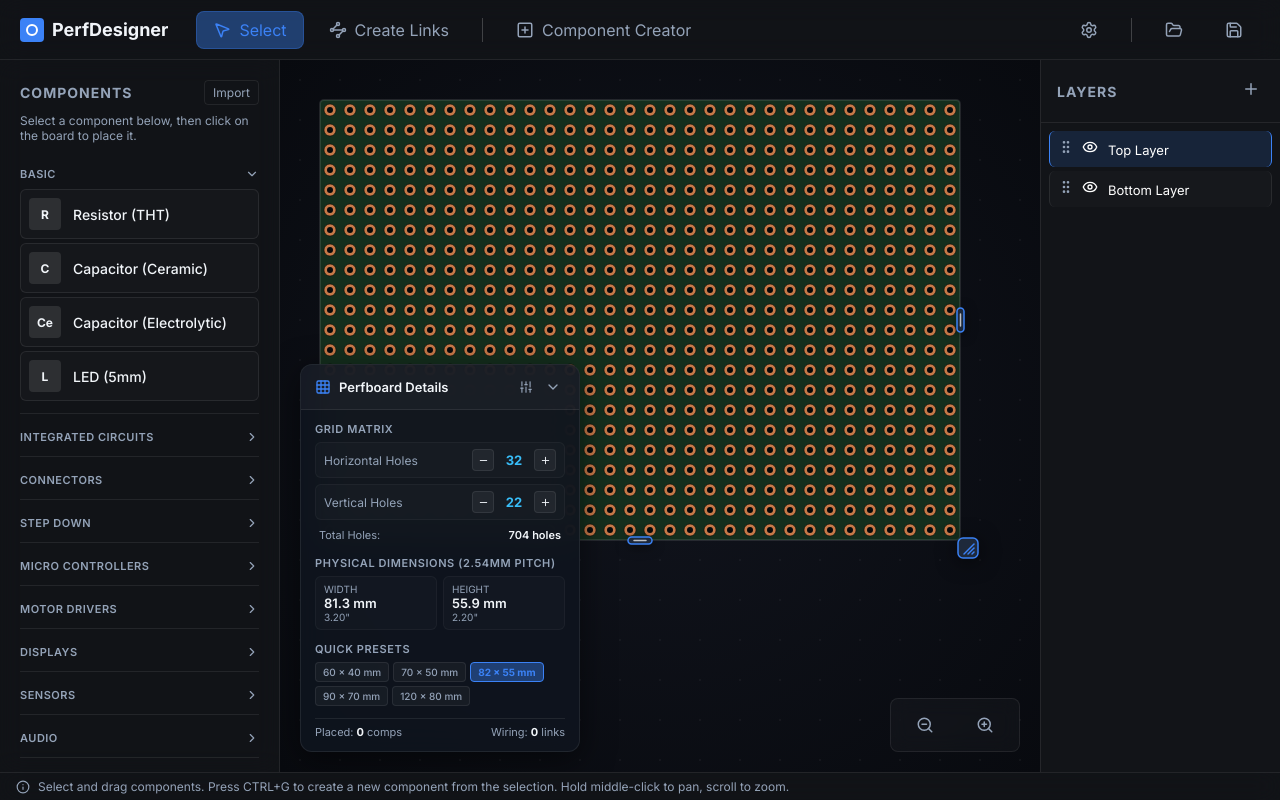
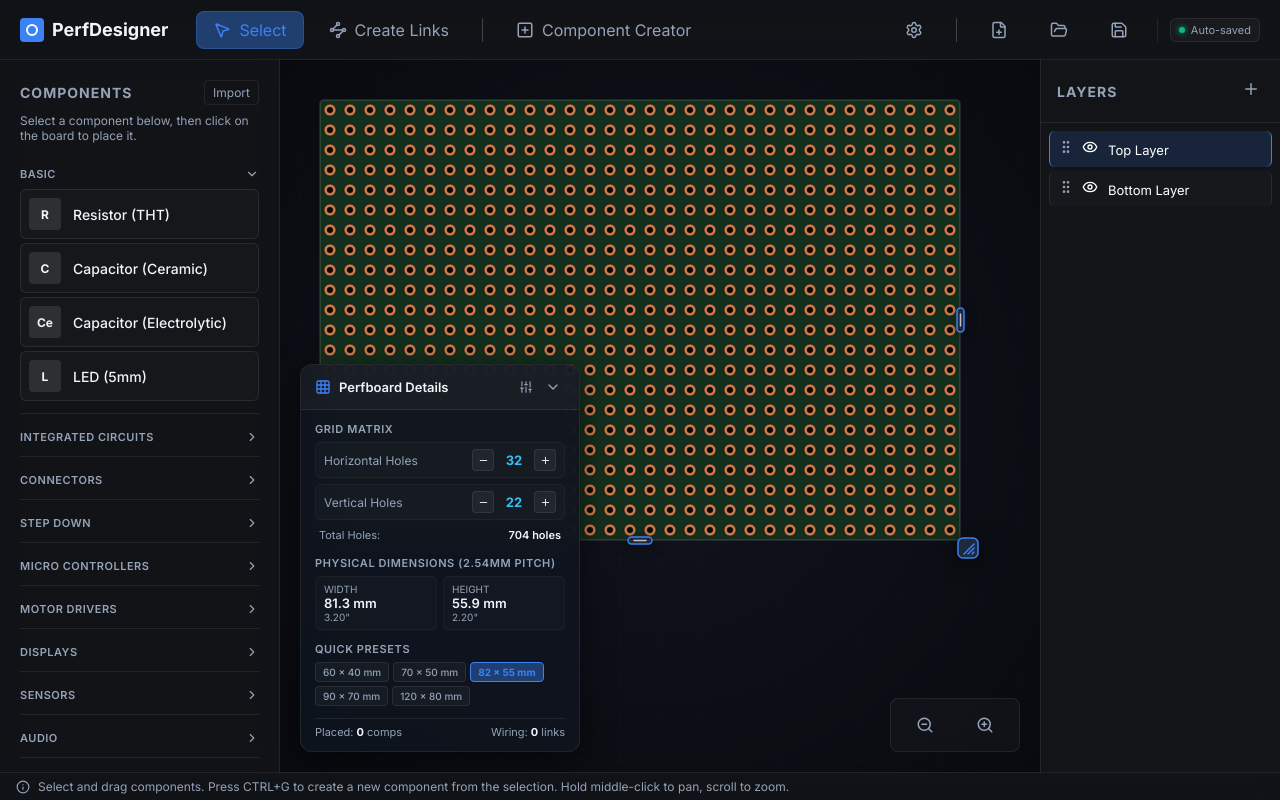
Before and after one commit to jaysonragasa/perfdesigner, a React (Vite) app: page / in a window 1280 px wide. Built offline with nearby package versions, Linux system fonts and the light colour scheme.

Commit message:
feat: add continuous session auto-save and restore to localStorage

```diff
--- a/src/App.jsx
+++ b/src/App.jsx
@@ -22,15 +22,31 @@ const TOOL_STATUS = {
   link: 'Press CTRL+LEFT CLICK to create a new link.'
 };
 
+const AUTOSAVE_KEY = 'perfdesigner_autosave_session';
+
+const loadSavedSession = () => {
+  try {
+    const raw = localStorage.getItem(AUTOSAVE_KEY);
+    if (raw) {
+      return JSON.parse(raw);
+    }
+  } catch (err) {
+    console.warn('Failed to load auto-saved session:', err);
+  }
+  return null;
+};
+
 function App() {
-  const [layers, setLayers] = useState([
+  const [savedSession] = useState(() => loadSavedSession());
+
+  const [layers, setLayers] = useState(() => savedSession?.layers || [
     { id: 'top', name: 'Top Layer', visible: true },
     { id: 'bottom', name: 'Bottom Layer', visible: true }
   ]);
-  const [activeLayerId, setActiveLayerId] = useState('top');
-  const [showGoldBorder, setShowGoldBorder] = useState(true);
-  const [dimInactiveLayers, setDimInactiveLayers] = useState(true);
-  const [boardColor, setBoardColor] = useState('#142e1d');
+  const [activeLayerId, setActiveLayerId] = useState(() => savedSession?.activeLayerId || 'top');
+  const [showGoldBorder, setShowGoldBorder] = useState(() => savedSession?.showGoldBorder !== undefined ? savedSession.showGoldBorder : true);
+  const [dimInactiveLayers, setDimInactiveLayers] = useState(() => savedSession?.dimInactiveLayers !== undefined ? savedSession.dimInactiveLayers : true);
+  const [boardColor, setBoardColor] = useState(() => savedSession?.boardColor || '#142e1d');
   const [activeTool, setActiveTool] = useState('select'); // 'select', 'component', 'link'
   const [selectedComponentType, setSelectedComponentType] = useState(null);
   const [showComponentCreator, setShowComponentCreator] = useState(false);
@@ -38,19 +54,60 @@ function App() {
   const [showComponentParams, setShowComponentParams] = useState(null);
   const [pendingComponentParams, setPendingComponentParams] = useState(null);
   const [showMacroBuilder, setShowMacroBuilder] = useState(null);
-  const [customComponents, setCustomComponents] = useState([]);
-  const [wireColor, setWireColor] = useState('#10b981'); // Default to green wire
+  const [customComponents, setCustomComponents] = useState(() => savedSession?.customComponents || []);
+  const [wireColor, setWireColor] = useState(() => savedSession?.wireColor || '#10b981'); // Default to green wire
   const [statusMessage, setStatusMessage] = useState(TOOL_STATUS.select);
 
   // Board Data
-  const [boardSize, setBoardSize] = useState({ width: 32, height: 22 });
-  const [boardTransform, setBoardTransform] = useState({ x: 50, y: 50, scale: 1 });
+  const [boardSize, setBoardSize] = useState(() => savedSession?.boardSize || { width: 32, height: 22 });
+  const [boardTransform, setBoardTransform] = useState(() => savedSession?.boardTransform || { x: 50, y: 50, scale: 1 });
 
-  const [components, setComponents] = useState([]);
-  const [links, setLinks] = useState([]);
+  const [components, setComponents] = useState(() => savedSession?.components || []);
+  const [links, setLinks] = useState(() => savedSession?.links || []);
   const [activeLinkId, setActiveLinkId] = useState(null);
   const [selectedComponentIds, setSelectedComponentIds] = useState([]);
   const [clipboard, setClipboard] = useState([]);
+
+  // Auto-save session to localStorage
+  useEffect(() => {
+    const sessionData = {
+      components,
+      links,
+      customComponents,
+      boardSize,
+      layers,
+      activeLayerId,
+      boardColor,
+      showGoldBorder,
+      dimInactiveLayers,
+      wireColor,
+      boardTransform,
+      updatedAt: Date.now()
+    };
+
+    const timer = setTimeout(() => {
+      try {
+        localStorage.setItem(AUTOSAVE_KEY, JSON.stringify(sessionData));
+      } catch (err) {
+        console.warn('AutoSave to localStorage failed:', err);
+      }
+    }, 400);
+
+    const handleBeforeUnload = () => {
+      try {
+        localStorage.setItem(AUTOSAVE_KEY, JSON.stringify(sessionData));
+      } catch (err) {
+        // ignore
+      }
+    };
+
+    window.addEventListener('beforeunload', handleBeforeUnload);
+
+    return () => {
+      clearTimeout(timer);
+      window.removeEventListener('beforeunload', handleBeforeUnload);
+    };
+  }, [components, links, customComponents, boardSize, layers, activeLayerId, boardColor, showGoldBorder, dimInactiveLayers, wireColor, boardTransform]);
 
   // Clear active link if tool changes
   useEffect(() => {
@@ -233,6 +290,17 @@ function App() {
     URL.revokeObjectURL(url);
   };
 
+  const handleNewDesign = () => {
+    if (window.confirm('Start a new design? Make sure you have exported your current design if needed.')) {
+      setComponents([]);
+      setLinks([]);
+      setBoardSize({ width: 32, height: 22 });
+      setSelectedComponentIds([]);
+      setActiveLinkId(null);
+      setBoardTransform({ x: 50, y: 50, scale: 1 });
+    }
+  };
+
   const handleOpenDesign = (e) => {
     const file = e.target.files[0];
     if (!file) return;
@@ -380,6 +448,7 @@ function App() {
         setWireColor={setWireColor}
         onSaveDesign={handleSaveDesign}
         onOpenDesign={handleOpenDesign}
+        onNewDesign={handleNewDesign}
         boardTransform={boardTransform}
         setBoardTransform={setBoardTransform}
       />
--- a/src/components/Toolbar.jsx
+++ b/src/components/Toolbar.jsx
@@ -5,6 +5,7 @@ import {
   Droplet,
   Save,
   FolderOpen,
+  FilePlus,
   PlusSquare,
   Settings,
   ZoomIn,
@@ -14,7 +15,7 @@ import {
 // Order: Black, Red, Orange, Yellow, Brown, Violet, Green, White
 const COLORS = ['#171717', '#ef4444', '#f59e0b', '#facc15', '#8B4513', '#8b5cf6', '#10b981', '#f1f5f9'];
 
-const Toolbar = ({ activeLayerId, activeTool, setActiveTool, setActiveLinkId, setShowComponentCreator, setShowBoardSettings, wireColor, setWireColor, onSaveDesign, onOpenDesign, boardTransform, setBoardTransform }) => {
+const Toolbar = ({ activeLayerId, activeTool, setActiveTool, setActiveLinkId, setShowComponentCreator, setShowBoardSettings, wireColor, setWireColor, onSaveDesign, onOpenDesign, onNewDesign, boardTransform, setBoardTransform }) => {
   return (
     <div className="toolbar">
       <div className="toolbar-group">
@@ -94,13 +95,37 @@ const Toolbar = ({ activeLayerId, activeTool, setActiveTool, setActiveLinkId, se
           <Settings size={18} />
         </button>
         <div style={{ width: '1px', height: '24px', background: 'var(--border-active)', margin: '0 8px' }}></div>
+        {onNewDesign && (
+          <button className="tool-btn" title="New Blank Design" onClick={onNewDesign}>
+            <FilePlus size={18} />
+          </button>
+        )}
         <label className="tool-btn" title="Open Design" style={{ cursor: 'pointer', margin: 0 }}>
           <FolderOpen size={18} />
           <input type="file" accept=".json" style={{ display: 'none' }} onChange={onOpenDesign} />
         </label>
-        <button className="tool-btn" title="Save Design" onClick={onSaveDesign}>
+        <button className="tool-btn" title="Export Design (JSON)" onClick={onSaveDesign}>
           <Save size={18} />
         </button>
+        <div style={{ width: '1px', height: '24px', background: 'var(--border-subtle)', margin: '0 4px' }}></div>
+        <div
+          title="Continuous Auto-Save is active. Changes are automatically saved to your browser's local storage."
+          style={{
+            display: 'flex',
+            alignItems: 'center',
+            gap: '6px',
+            fontSize: '11px',
+            color: 'var(--text-muted)',
+            padding: '4px 8px',
+            background: 'rgba(255, 255, 255, 0.03)',
+            borderRadius: '6px',
+            border: '1px solid var(--border-subtle)',
+            userSelect: 'none'
+          }}
+        >
+          <span style={{ width: '6px', height: '6px', borderRadius: '50%', background: '#10b981', boxShadow: '0 0 6px #10b981' }}></span>
+          <span>Auto-saved</span>
+        </div>
       </div>
     </div>
   );
```
